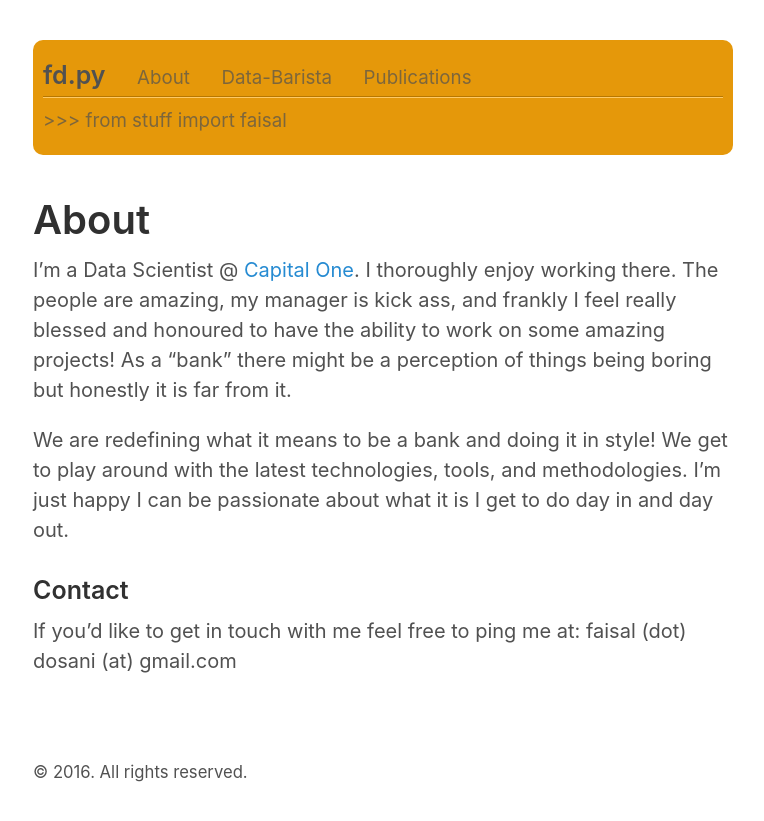
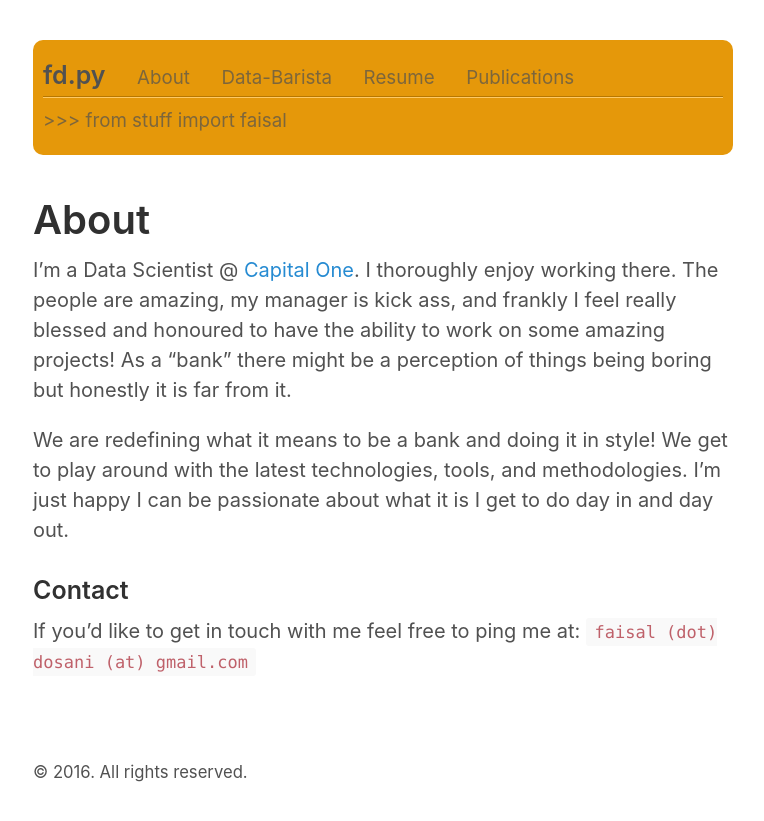
Before and after one commit to fdosani/fdosani.github.io, a Jekyll site: the page built from about.md, in a window 1280 px wide. Shown: the top 821 px of the page, without its empty margins (257-1021 px from the left). Built offline with Jekyll 4.4.1, drawn with Linux system fonts in a browser that asks for light colours.

Commit message:
new content and minor fixes

```diff
--- a/_config.yml
+++ b/_config.yml
@@ -36,4 +36,5 @@ gems:
 pages_list:
   About: '/about'
   Data-Barista: '/data-barista'
+  Resume: '/resume'
   Publications: '/publications'
--- a/about.md
+++ b/about.md
@@ -8,4 +8,4 @@ I'm a Data Scientist @ [Capital One](http://www.capitalone.ca). I thoroughly enj
 We are redefining what it means to be a bank and doing it in style! We get to play around with the latest technologies, tools, and methodologies. I'm just happy I can be passionate about what it is I get to do day in and day out.
 
 ### Contact
-If you'd like to get in touch with me feel free to ping me at: faisal (dot) dosani (at) gmail.com
+If you'd like to get in touch with me feel free to ping me at: `faisal (dot) dosani (at) gmail.com`
```
Also changed, not shown: data-barista.md (+2 -2 lines), resume.md (added, +35 -0 lines).
